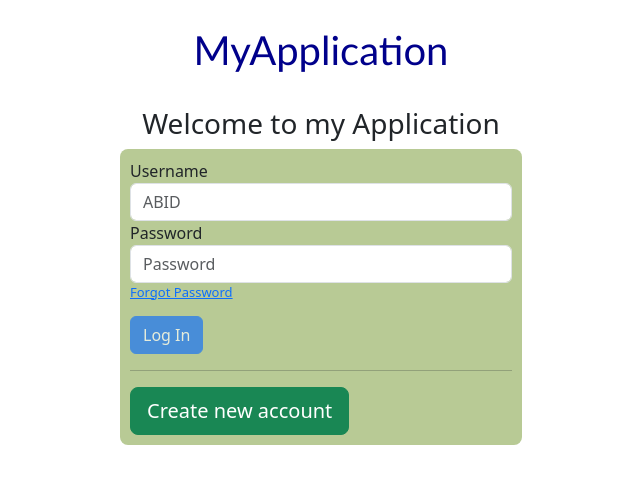
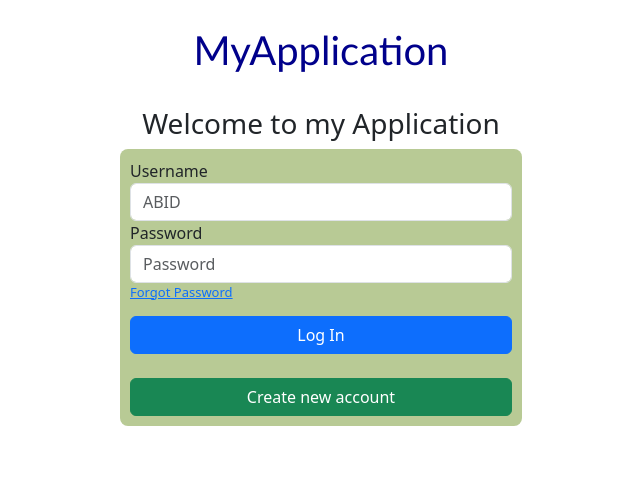
Before and after one commit to abhikaveti/SMB-UI, an Angular app: page / in a window 1280 px wide. Shown: the top 484 px of the page, without its empty margins (319-959 px from the left). Built offline with nearby package versions, Linux system fonts and the light colour scheme.

Commit message:
set the validators on login page

```diff
--- a/src/app/login-page/login-page.component.html
+++ b/src/app/login-page/login-page.component.html
@@ -37,14 +37,19 @@
           </div>
         </label>
 
-        <label for="submit">
-          <input type="submit" [disabled]="loginForm.invalid" class="btn btn-primary" (click)="logIn()" id="submit" value="Log In">
-          <hr>
-        </label>
-
-        <label for="signupbtn">
-            <a  class="btn btn-success btn-lg btn-block" id="signupbtn" href="/signup">Create new account</a>
-        </label>
+        <div class="btn btn-primary" (click)="logIn()">
+          <label for="submit">
+            <span id="submit">
+              Log In
+            </span>
+          </label>
+        </div>
+        <br>
+        <div class="btn btn-success" [routerLink]="'/signup'">
+          <label for="signupbtn">
+            <span id="signupbtn">Create new account</span>
+          </label>
+        </div>
       </div>
     </form>
   </main>
--- a/src/app/login-page/login-page.component.ts
+++ b/src/app/login-page/login-page.component.ts
@@ -1,14 +1,14 @@
 import { Component } from '@angular/core';
 import { FormBuilder, ReactiveFormsModule, Validators } from '@angular/forms';
 import { CommonModule } from '@angular/common';
-import { Router } from '@angular/router';
+import { Router, RouterLink } from '@angular/router';
 import { ValidateCredsService } from 'src/app/services/validate-creds.service';
 import { ValidateCredsRequest } from 'src/app/models/validate-creds-request';
 
 @Component({
   selector: 'app-login-page',
   standalone:true,
-  imports:[ReactiveFormsModule, CommonModule],
+  imports:[ReactiveFormsModule, CommonModule, RouterLink],
   templateUrl: './login-page.component.html',
   styleUrls: ['./login-page.component.css']
 })
@@ -38,6 +38,18 @@ export class LoginPageComponent {
   logIn(){
     this.username = this.userName?.value?.toLowerCase();
     this.password = this.passWord?.value;
+
+    if(this.loginForm.invalid){
+
+      if(this.userName?.invalid){
+        this.userName.markAsTouched();
+      }
+      if(this.passWord?.invalid){
+        this.passWord.markAsTouched();
+      }
+      return;
+    }
+
     const validateReq: ValidateCredsRequest = new ValidateCredsRequest(this.username,this.password);
     console.log(validateReq);
 
```
